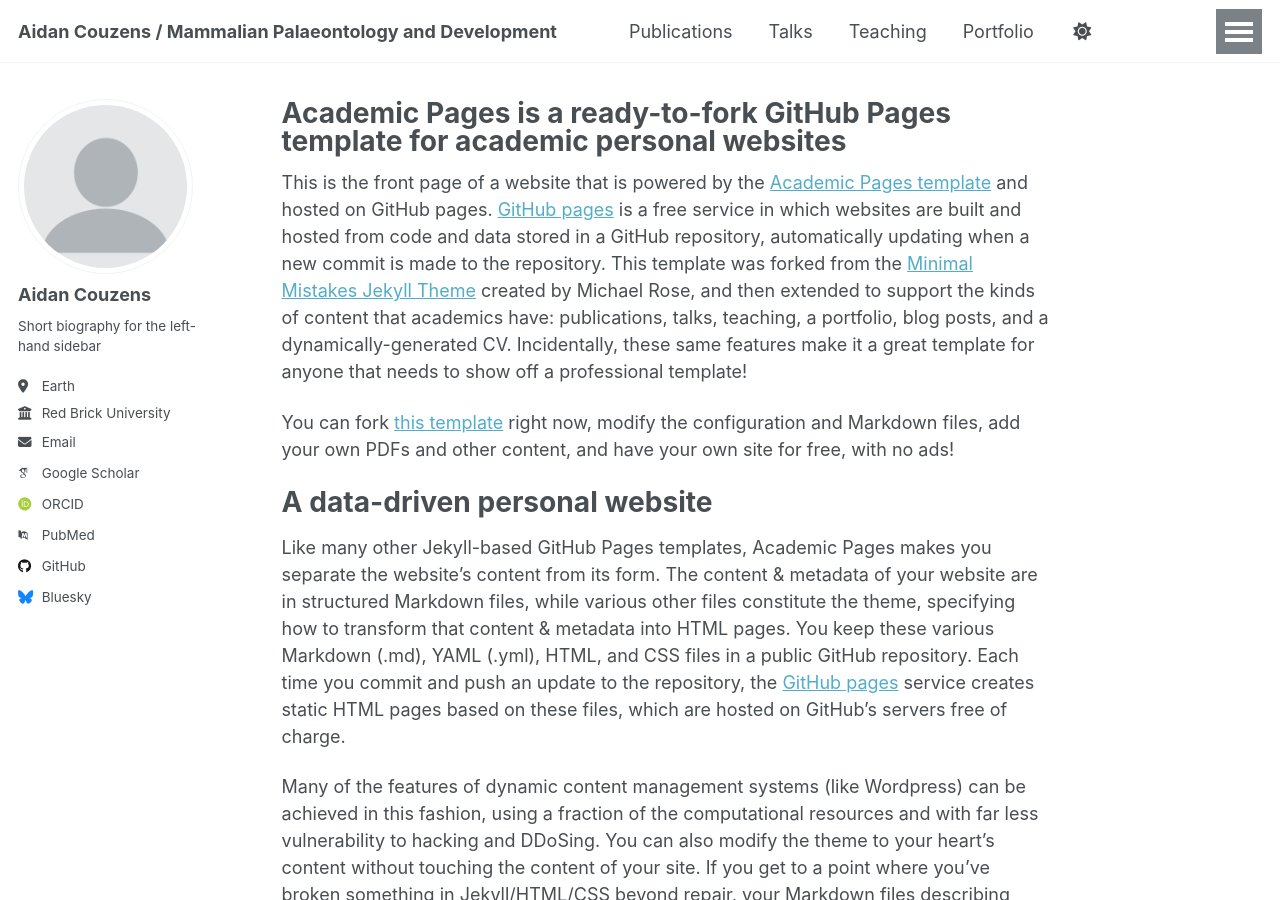
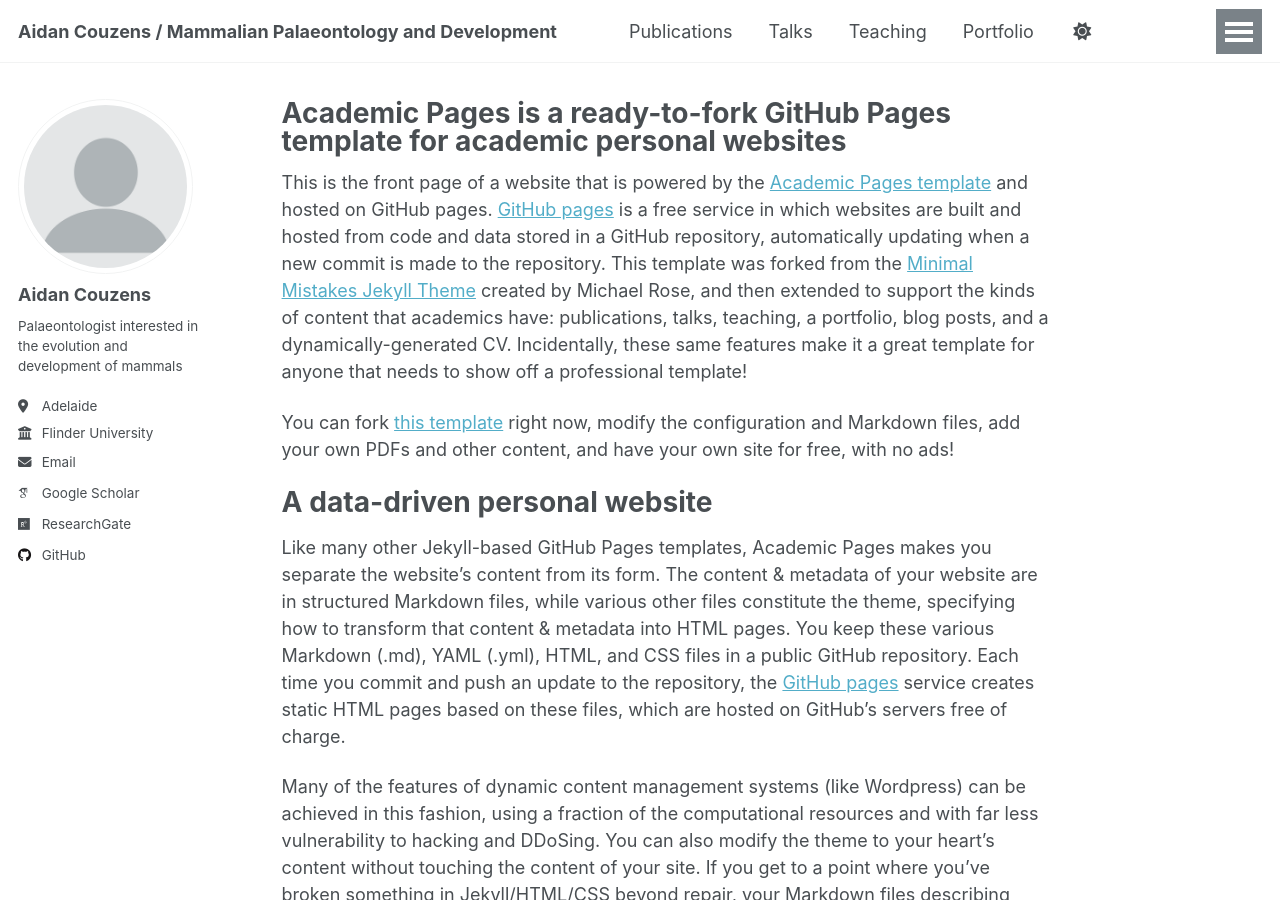
Before and after one commit to acouzens/acouzens.github.io, a Jekyll site: the page built from _pages/about.md, in a window 1280 px wide and 900 px high. Built offline with Jekyll 4.4.1, drawn with Linux system fonts in a browser that asks for light colours; some web fonts are replaced; a script that is not in the unit is left out.

Commit message:
Update _config.yml

```diff
--- a/_config.yml
+++ b/_config.yml
@@ -13,7 +13,7 @@
 title_separator          : "-"
 name                     : &name "Aidan Couzens"
 description              : &description "Vertebrate Palaeontologist"
-url                      : https://academicpages.github.io # the base hostname & protocol for your site e.g. "https://[your GitHub username].github.io" or if you already have some other page hosted on Github then use "https://[your GitHub username].github.io/[Your Repo Name]"
+url                      : https://acouzens.github.io # the base hostname & protocol for your site e.g. "https://[your GitHub username].github.io" or if you already have some other page hosted on Github then use "https://[your GitHub username].github.io/[Your Repo Name]"
 baseurl                  : "" # the subpath of your site, e.g. "/blog"
 repository               : "acouzens/acouzens.github.io"
 
@@ -24,35 +24,35 @@
   # Biographic information
   avatar           : "profile.png"
   name             : "Aidan Couzens"
-  pronouns         : # example: "she/her"
-  bio              : "Short biography for the left-hand sidebar"
-  location         : "Earth"
-  employer         : "Red Brick University"
+  pronouns         : ""
+  bio              : "Palaeontologist interested in the evolution and development of mammals"
+  location         : "Adelaide"
+  employer         : "Flinder University"
   uri              : # URL
-  email            : "none@example.org"
+  email            : "aidan.couzens@flinders.edu.au"
 
   # Academic websites
-  academia         : # URL
-  arxiv            : # URL - Update with the correct link to your profile
-  googlescholar    : "https://scholar.google.com/citations?user=PS_CX0AAAAAJ"
-  impactstory      : # URL
-  orcid            : "http://orcid.org/yourorcidurl"
-  semantic         : # URL
-  pubmed           : "https://www.ncbi.nlm.nih.gov/pubmed/?term=john+snow"
-  researchgate     : # URL
-  scopus           : # URL
+  academia         :
+  arxiv            :
+  googlescholar    : "https://scholar.google.com/citations?user=iZps_CcAAAAJ&hl=en"
+  impactstory      :
+  orcid            :
+  semantic         :
+  pubmed           :
+  researchgate     : "https://www.researchgate.net/profile/Aidan-Couzens"
+  scopus           :
 
   # Repositories and software development
   bitbucket        : # Username - Update with your username on the site
   codepen          : # Username
   dribbble         : # Username
-  github           : "academicpages"
+  github           : "acouzens"
   kaggle           : # Username
   stackoverflow    : # User number or user number and name (i.e., use "1" or "1/jeff-atwood")
 
   # Social media
   artstation       : # Username
-  bluesky          : "bsky.app" # Replace this with you Bluesky username
+  bluesky          : # Replace this with you Bluesky username
   facebook         : # Username
   flickr           : # Username
   foursquare       : # Username
```
